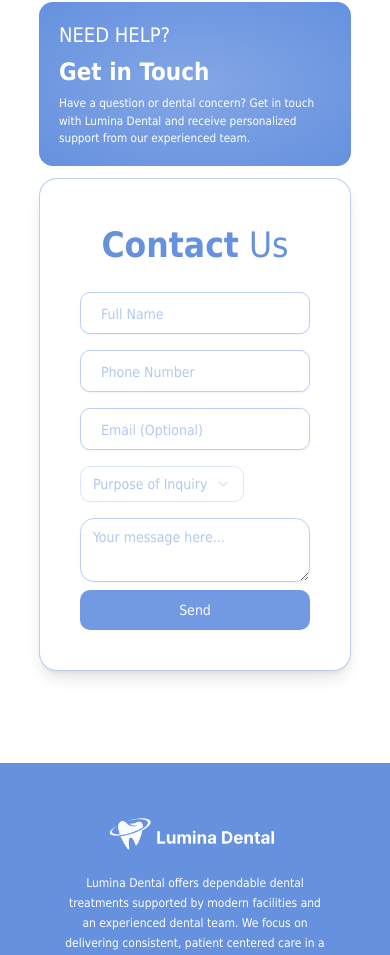
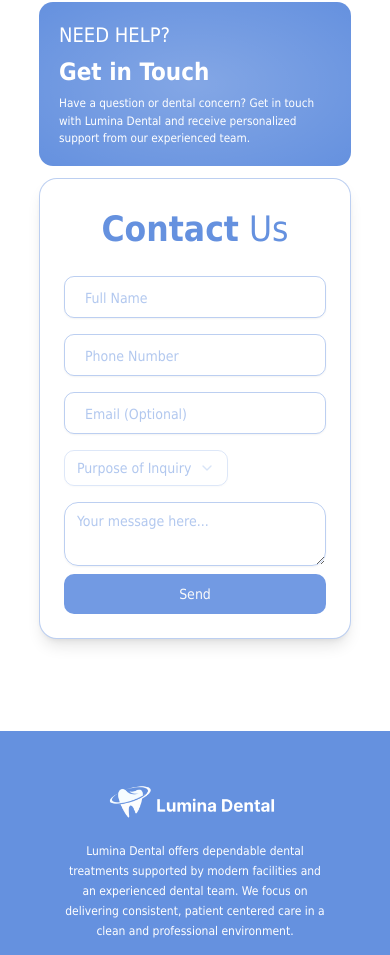
Before and after one commit to krevindev/lumina-dental, a React (Vite) app: page / in a window 390 px wide. Shown: the part 5967-6922 px from the top of the page. Built offline with nearby package versions, Linux system fonts and the light colour scheme; a web font is replaced by a local one.

Commit message:
fix: adjusted the form padding for mobile and sm screens

```diff
--- a/src/sections/ContactUs.tsx
+++ b/src/sections/ContactUs.tsx
@@ -48,7 +48,7 @@
           </div>
         </div>
         <div className="w-full h-fit ">
-          <form className="bg-white h-fit my-3 p-10 xl:p-20 w-full max-w-[600px] rounded-2xl border-[rgba(101,145,223,.43)] border shadow-lg py-12]">
+          <form className="bg-white h-fit my-3 p-6 sm:p-10 xl:p-20 w-full max-w-[600px] rounded-2xl border-[rgba(101,145,223,.43)] border shadow-lg py-12]">
             {/*  Heading*/}
             <div className="z-20 text-center w-full mb-3 md:mb-10">
               <h1 className="text-[#6591DF] text-[clamp(24px,9vw,45px)] text-nowrap">
```
